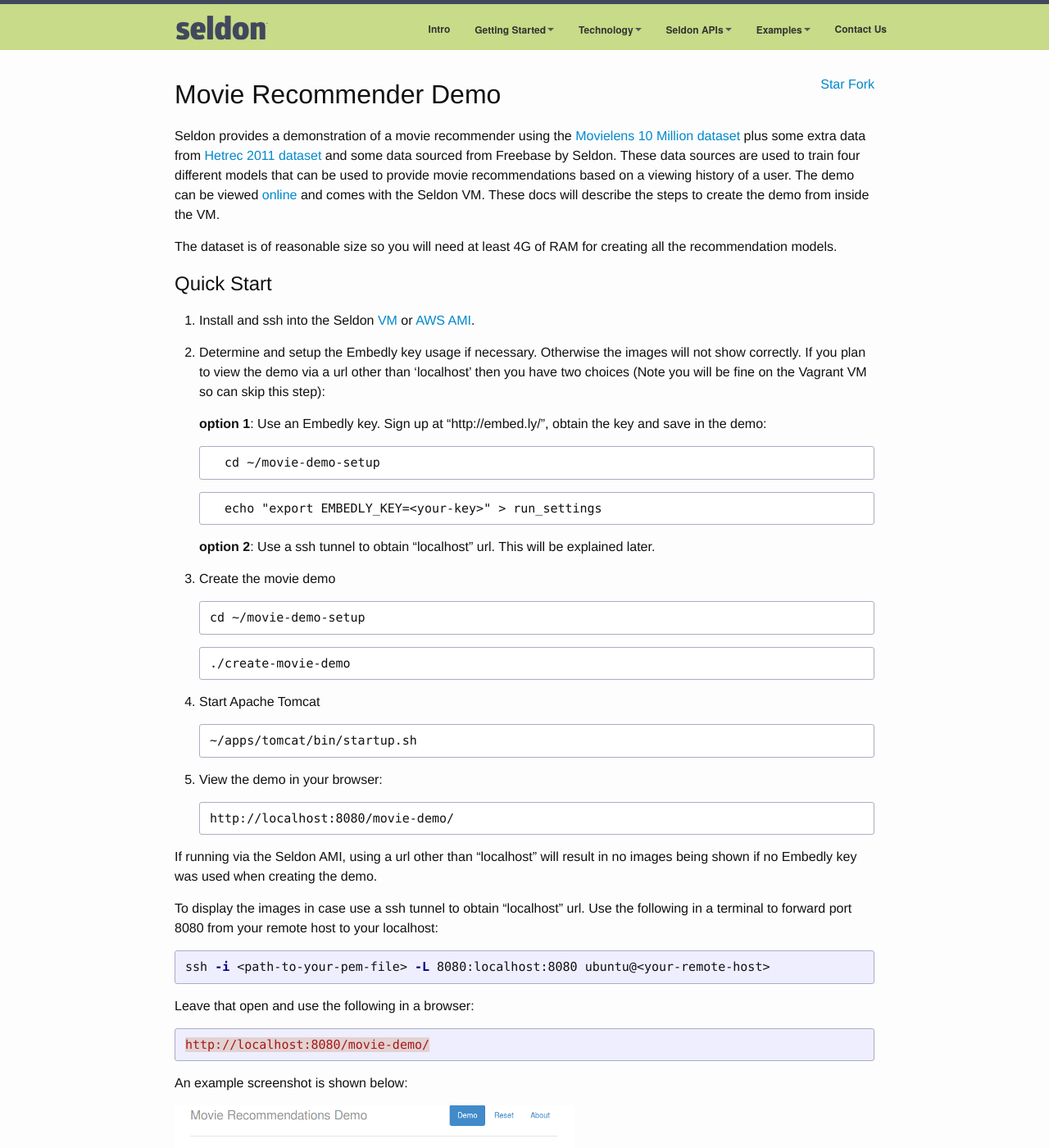
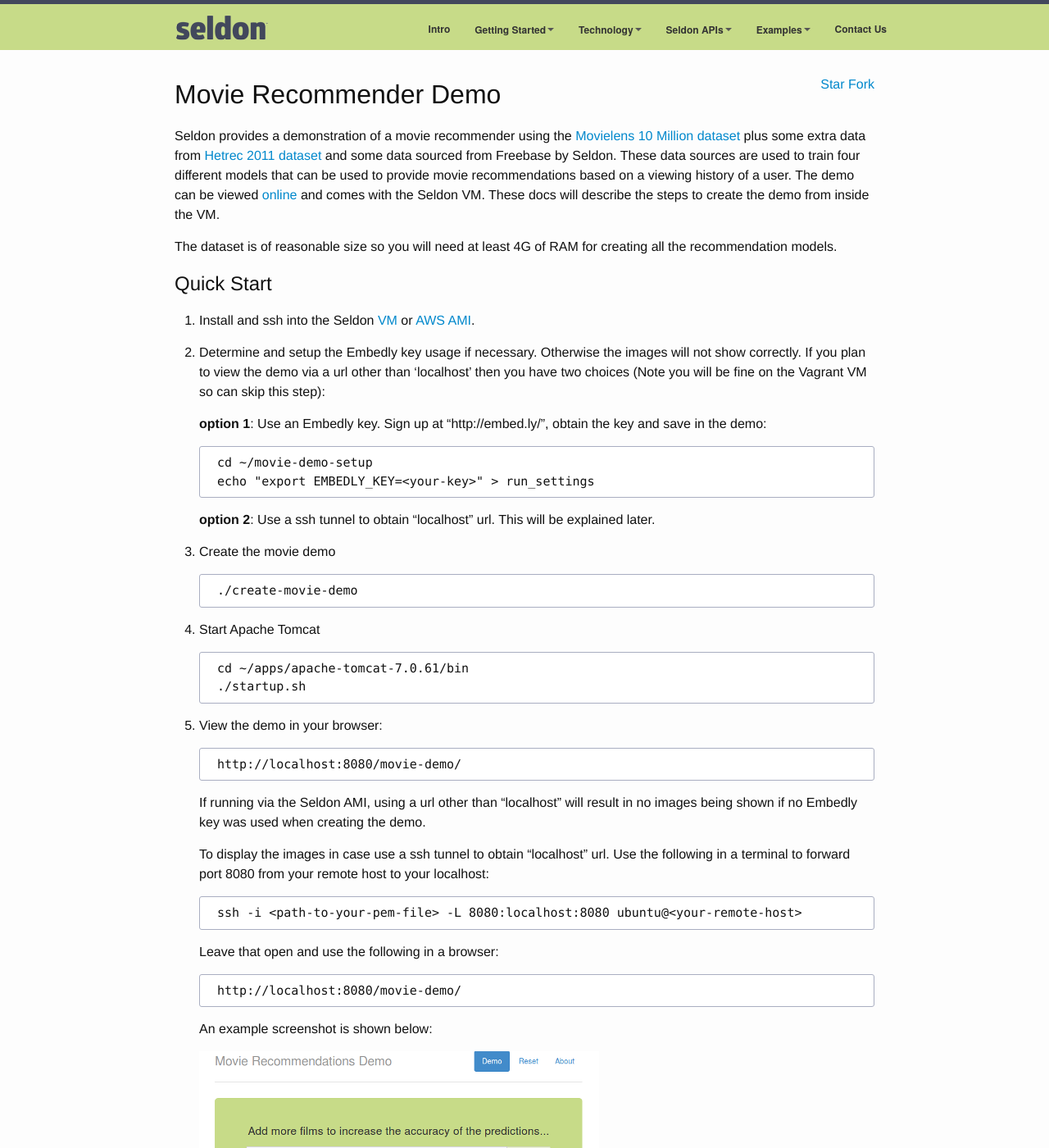
Before and after one commit to SeldonIO/seldonio.github.com, a Jekyll site: the page built from movie-recommender-demo.md, in a window 1280 px wide and 1400 px high. Shown: the whole window at 82% size. Built offline with Jekyll 4.4.1, drawn with Linux system fonts in a browser that asks for light colours.

Commit message:
indent fix

````diff
--- a/movie-recommender-demo.md
+++ b/movie-recommender-demo.md
@@ -16,54 +16,40 @@ The dataset is of reasonable size so you will need at least 4G of RAM for creati
 1. Determine and setup the Embedly key usage if necessary. Otherwise the images will not show correctly.
 If you plan to view the demo via a url other than 'localhost' then you have two choices (Note you will be fine on the Vagrant VM so can skip this step):
 
-   **option 1**: Use an Embedly key.
-   Sign up at "http://embed.ly/", obtain the key and save in the demo:
+    **option 1**: Use an Embedly key.
+    Sign up at "http://embed.ly/", obtain the key and save in the demo:
 
-     ```
-     cd ~/movie-demo-setup
-     ```
+        cd ~/movie-demo-setup
+        echo "export EMBEDLY_KEY=<your-key>" > run_settings
 
-     ```
-     echo "export EMBEDLY_KEY=<your-key>" > run_settings
-     ```
-
-   **option 2**: Use a ssh tunnel to obtain "localhost" url. This will be explained later.
+    **option 2**: Use a ssh tunnel to obtain "localhost" url. This will be explained later.
 
 1. Create the movie demo
 
-   ```
-   cd ~/movie-demo-setup
-   ```
-
-   ```
-   ./create-movie-demo
-   ```
+        ./create-movie-demo
 
 1. Start Apache Tomcat
 
-   ```
-   ~/apps/tomcat/bin/startup.sh
-   ```
+        cd ~/apps/apache-tomcat-7.0.61/bin
+        ./startup.sh
 
 1. View the demo in your browser:
 
-   ```
-   http://localhost:8080/movie-demo/
-   ```
+        http://localhost:8080/movie-demo/
 
-If running via the Seldon AMI, using a url other than "localhost" will result in no images being shown if no Embedly key was used when creating the demo.
+    If running via the Seldon AMI, using a url other than "localhost" will result in no images being shown if no Embedly key was used when creating the demo.
 
-To display the images in case use a ssh tunnel to obtain "localhost" url. Use the following in a terminal to forward port 8080 from your remote host to your localhost:
-{% highlight bash %}
-ssh -i <path-to-your-pem-file> -L 8080:localhost:8080 ubuntu@<your-remote-host>
-{% endhighlight %}
-Leave that open and use the following in a browser:
-{% highlight http %}
-http://localhost:8080/movie-demo/
-{% endhighlight %}
-An example screenshot is shown below:
+    To display the images in case use a ssh tunnel to obtain "localhost" url. Use the following in a terminal to forward port 8080 from your remote host to your localhost:
 
-![Movie Demo](/img/movie-demo.png)
+        ssh -i <path-to-your-pem-file> -L 8080:localhost:8080 ubuntu@<your-remote-host>
+
+    Leave that open and use the following in a browser:
+
+        http://localhost:8080/movie-demo/
+
+    An example screenshot is shown below:
+
+    ![Movie Demo](/img/movie-demo.png)
 
 ## Seldon API Explorer
 The Seldon REST and Javascript APIs can be explored using:
````
